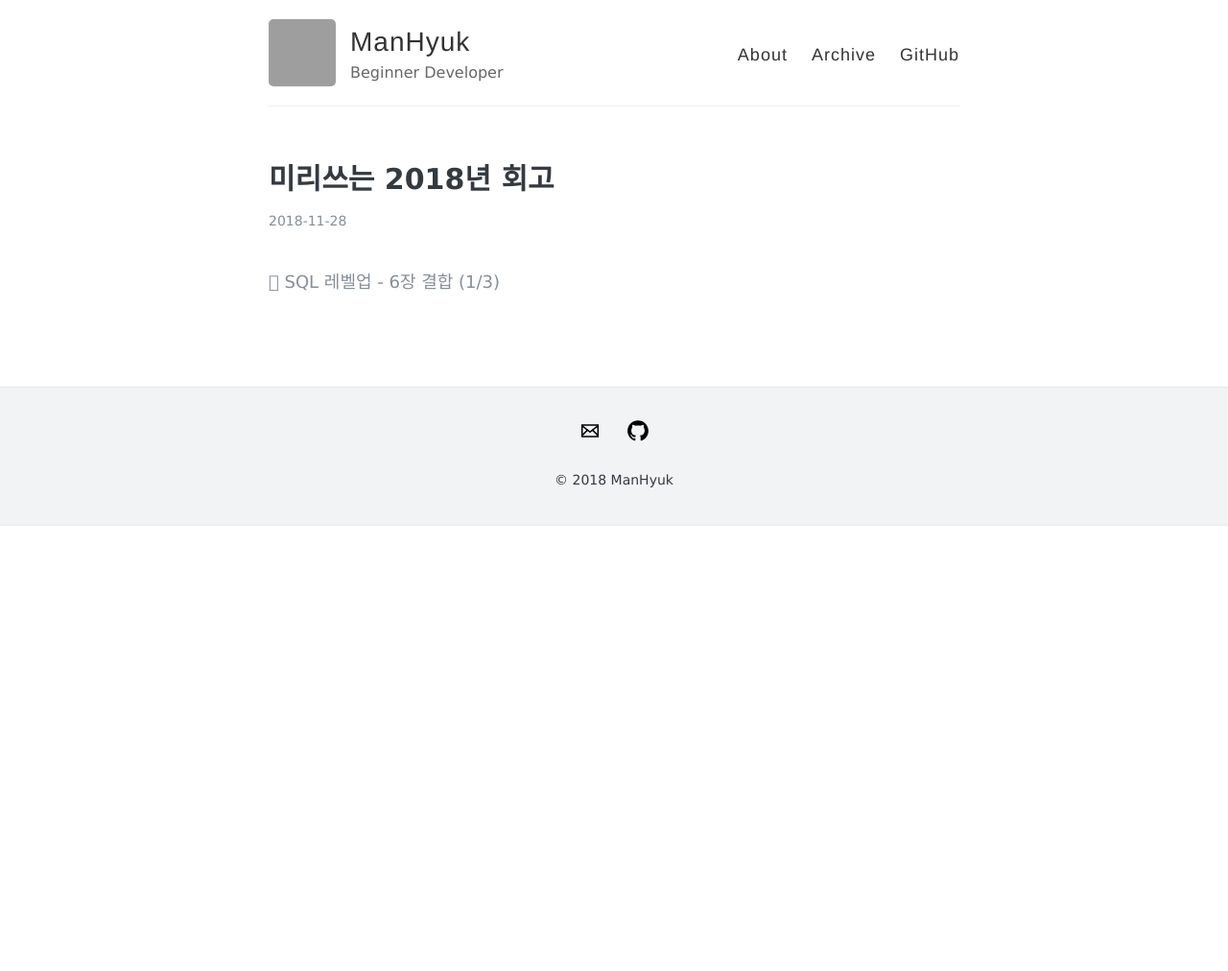
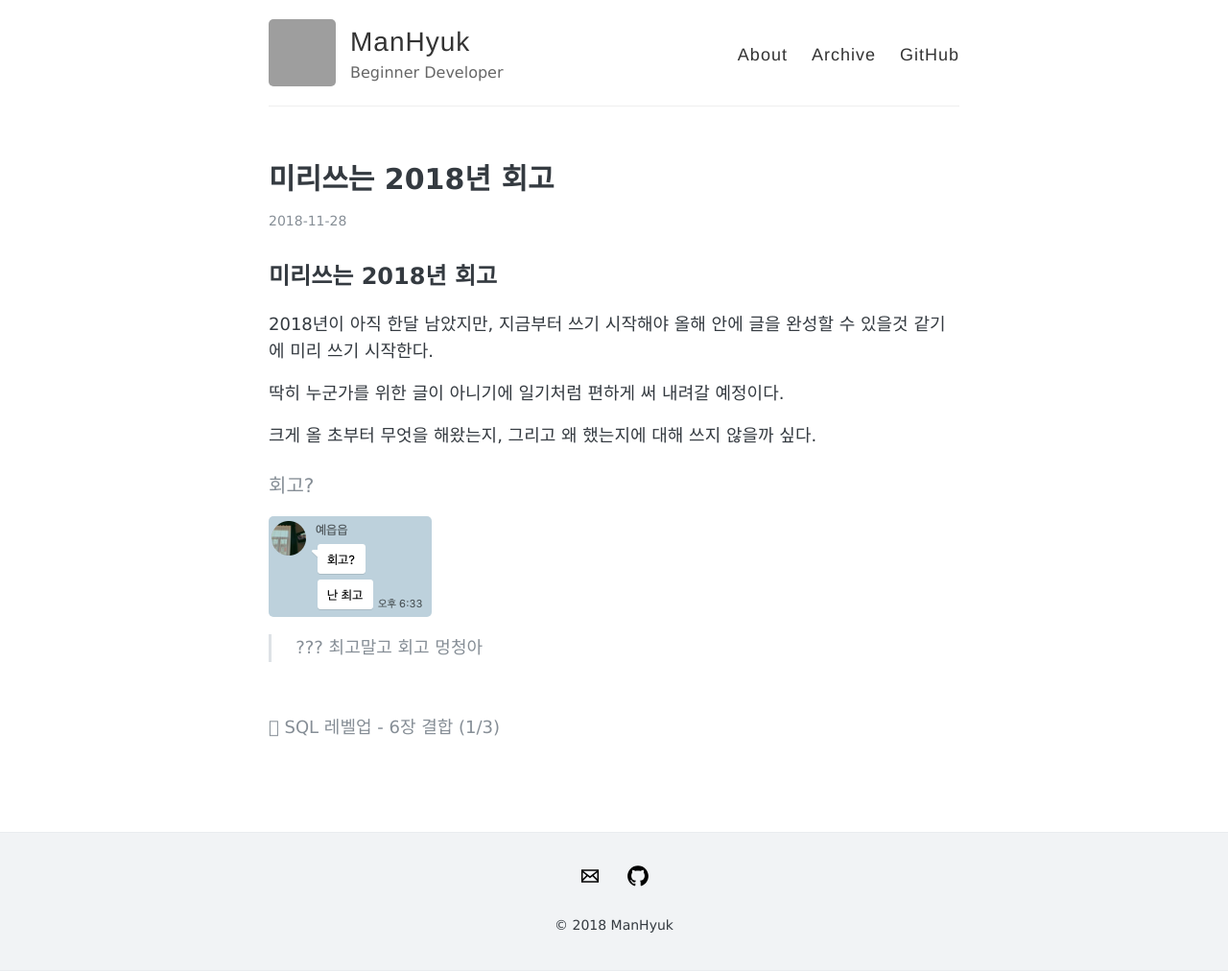
Before and after one commit to ManHyuk/ManHyuk.github.io, a Jekyll site: the page built from _posts/2018-11-28-result-of-2018.md, in a window 1280 px wide. Shown: the whole page at 96% size. Built offline with Jekyll 4.4.1, drawn with Linux system fonts in a browser that asks for light colours; before the commit the page ends 900 px from its top, so only the background shows below that; grey boxes are pictures that could not be loaded.

Commit message:
add 2018result

```diff
--- a/_posts/2018-11-28-result-of-2018.md
+++ b/_posts/2018-11-28-result-of-2018.md
@@ -5,3 +5,19 @@ comments: true
 description: ""
 keywords: ""
 ---
+
+## 미리쓰는 2018년 회고
+
+2018년이 아직 한달 남았지만, 지금부터 쓰기 시작해야 올해 안에 글을 완성할 수 있을것 같기에 미리 쓰기 시작한다.
+
+딱히 누군가를 위한 글이 아니기에 일기처럼 편하게 써 내려갈 예정이다.
+
+크게 올 초부터 무엇을 해왔는지, 그리고 왜 했는지에 대해 쓰지 않을까 싶다.
+
+
+
+#### 회고?
+
+![ye](/images/result2018/ye.png)
+
+> ??? 최고말고 회고 멍청아
```
Also changed, not shown: images/result2018/ye.png (added).
